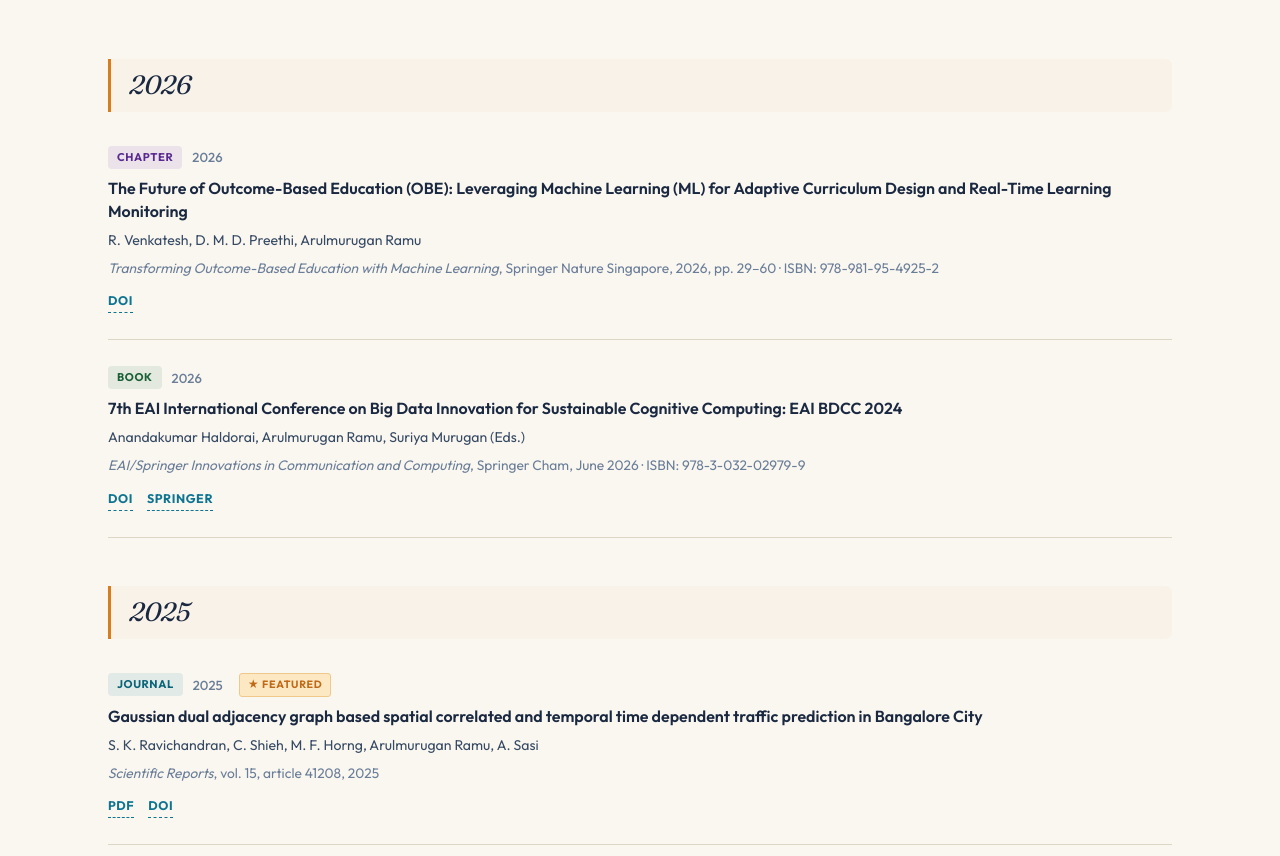
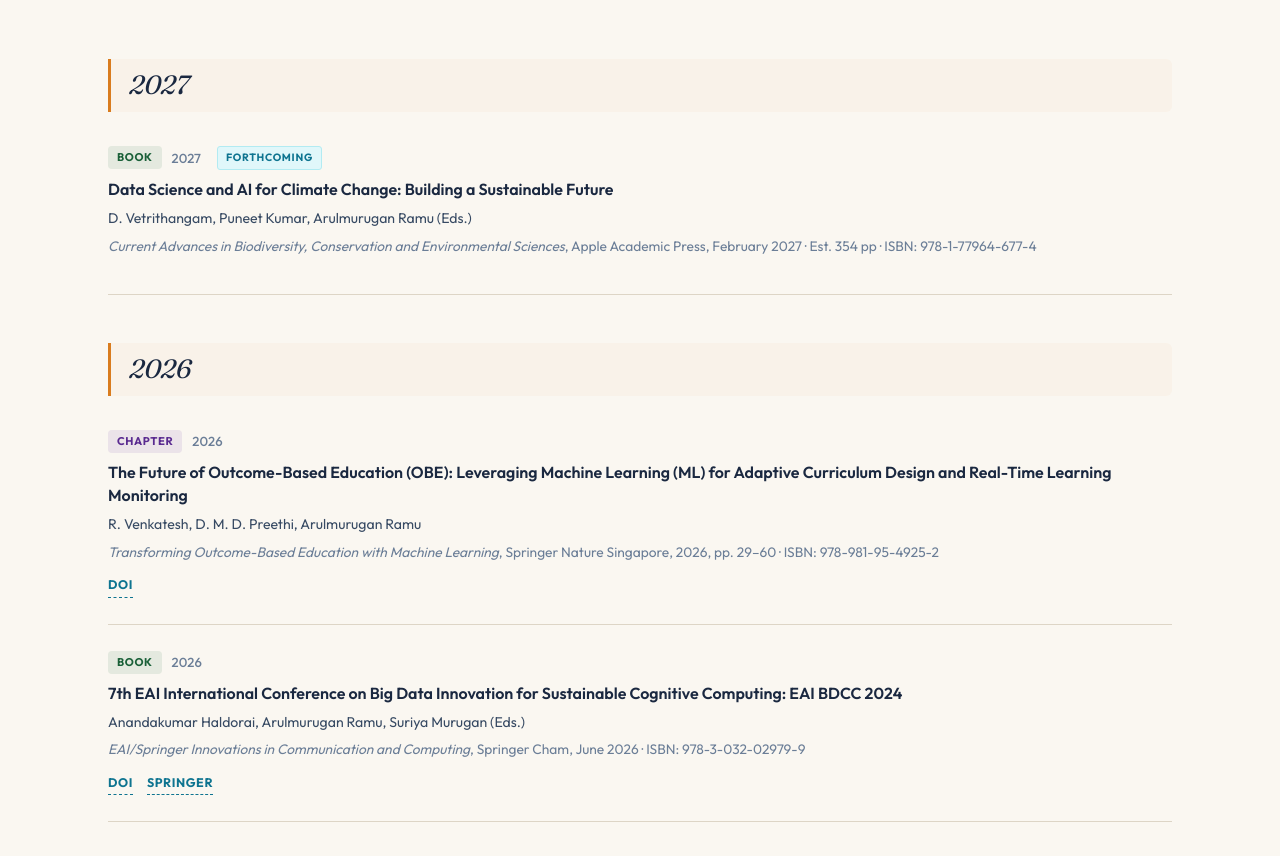
Before and after one commit to arulmr0/arulmr0.github.io, a plain HTML site: page index.html in a window 1280 px wide. Shown: the part 2280-3136 px from the top of the page. Drawn offline with Linux system fonts and the light colour scheme.

Commit message:
feat: add forthcoming 2027 Apple Academic Press book on Data Science & AI for Climate Change
Co-Authored-By: Claude Sonnet 4.6 <noreply@anthropic.com>

```diff
--- a/index.html
+++ b/index.html
@@ -211,6 +211,17 @@
       </div>
 
       <div class="pub-list" id="pubList">
+
+        <article class="pub-item" data-type="book" data-year="2027">
+          <div class="pub-meta">
+            <span class="pub-badge book">Book</span>
+            <span class="pub-year">2027</span>
+            <span style="display:inline-flex;align-items:center;font-size:.66rem;font-weight:700;text-transform:uppercase;letter-spacing:.7px;color:#0e7490;background:#e0f7fa;border:1px solid #b2ebf2;padding:2px 8px;border-radius:3px;margin-left:6px;">Forthcoming</span>
+          </div>
+          <h3 class="pub-title">Data Science and AI for Climate Change: Building a Sustainable Future</h3>
+          <p class="pub-authors">D. Vetrithangam, Puneet Kumar, Arulmurugan Ramu (Eds.)</p>
+          <p class="pub-venue"><em>Current Advances in Biodiversity, Conservation and Environmental Sciences</em>, Apple Academic Press, February 2027 · Est. 354 pp · ISBN: 978-1-77964-677-4</p>
+        </article>
 
         <article class="pub-item" data-type="chapter" data-year="2026">
           <div class="pub-meta">
```
